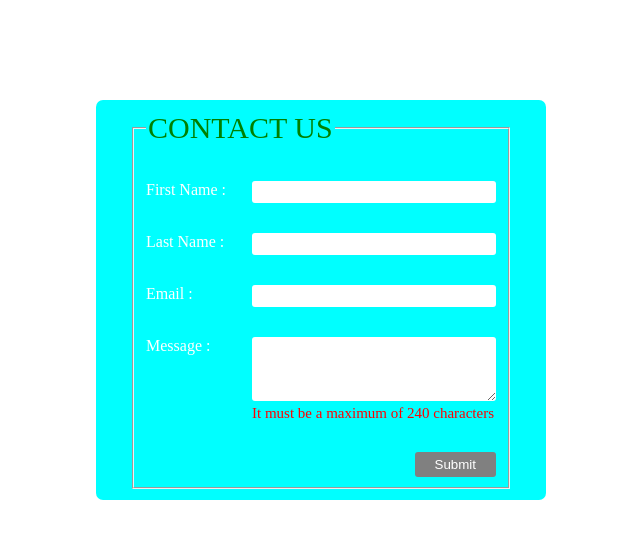
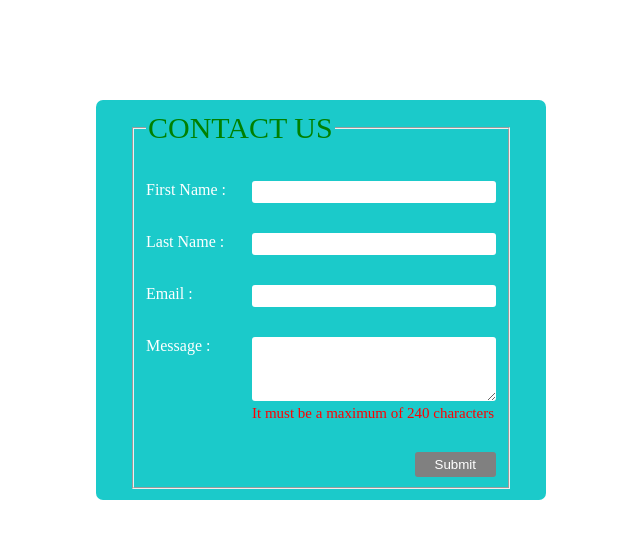
Before and after one commit to recepdogan88/CSS-SelfStudies, a plain HTML site: page ContactForm/index.html in a window 1280 px wide. Shown: the whole page, without its empty margins (319-959 px from the left). Drawn offline with Linux system fonts and the light colour scheme.

Commit message:
form backgroundcolor has been changed

```diff
--- a/ContactForm/style.css
+++ b/ContactForm/style.css
@@ -5,7 +5,7 @@ form{
     margin-top: 100px;
     display: flex;
     align-items: center;
-    background-color: aqua;
+    background-color: rgb(27, 202, 202);
     border-radius: 7px;
 }
 fieldset{
```
